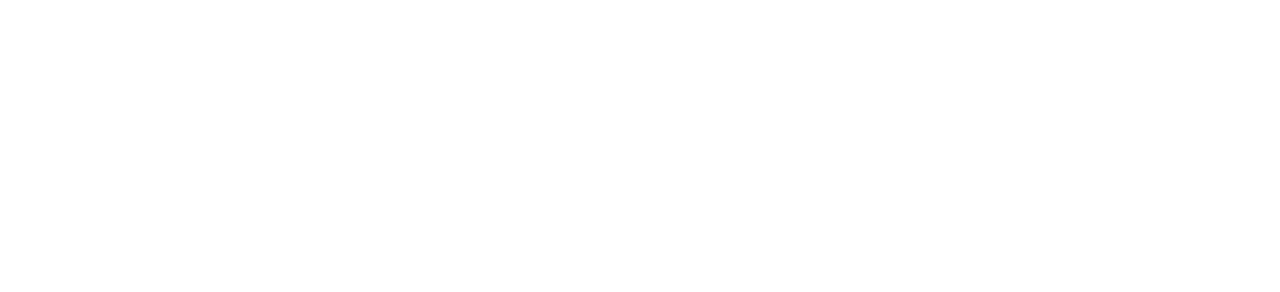
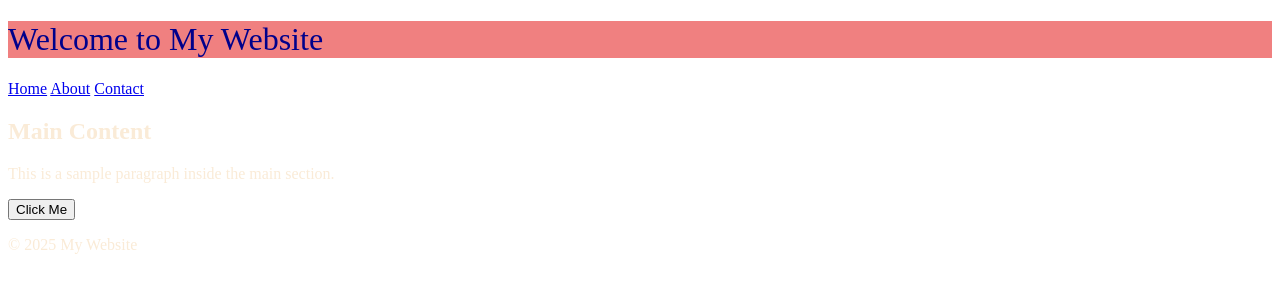
Before and after one commit to codestacker92/June27_Assignment_2, a plain HTML site: page index.html in a window 1280 px wide. Drawn offline with Linux system fonts and the light colour scheme.

Commit message:
Added INDEX page

```diff
--- a/index.html
+++ b/index.html
@@ -1,11 +1,31 @@
 <!DOCTYPE html>
 <html lang="en">
 <head>
-  <meta charset="UTF-8">
-  <meta name="viewport" content="width=device-width, initial-scale=1.0">
-  <title>Document</title>
+  <meta charset="UTF-8" />
+  <meta name="viewport" content="width=device-width, initial-scale=1.0" />
+  <title>My Website</title>
+  <link rel="stylesheet" href="app.css" />
 </head>
 <body>
+  <header>
+    <h1>Welcome to My Website</h1>
+    <nav>
+      <a href="#">Home</a>
+      <a href="#">About</a>
+      <a href="#">Contact</a>
+    </nav>
+  </header>
 
+  <main>
+    <section>
+      <h2>Main Content</h2>
+      <p>This is a sample paragraph inside the main section.</p>
+      <button class="my-button">Click Me</button>
+    </section>
+  </main>
+
+  <footer>
+    <p>&copy; 2025 My Website</p>
+  </footer>
 </body>
 </html>
```
